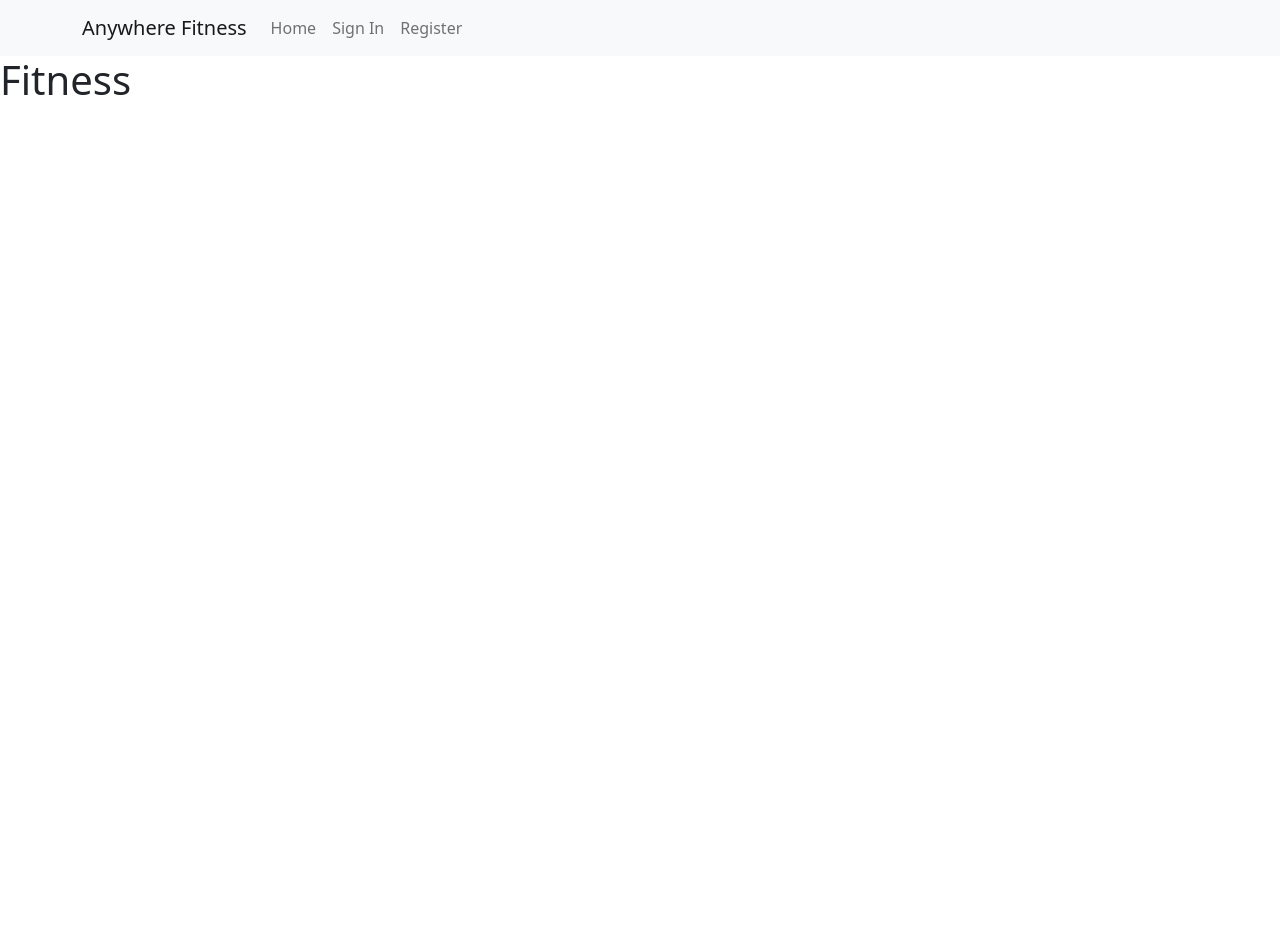
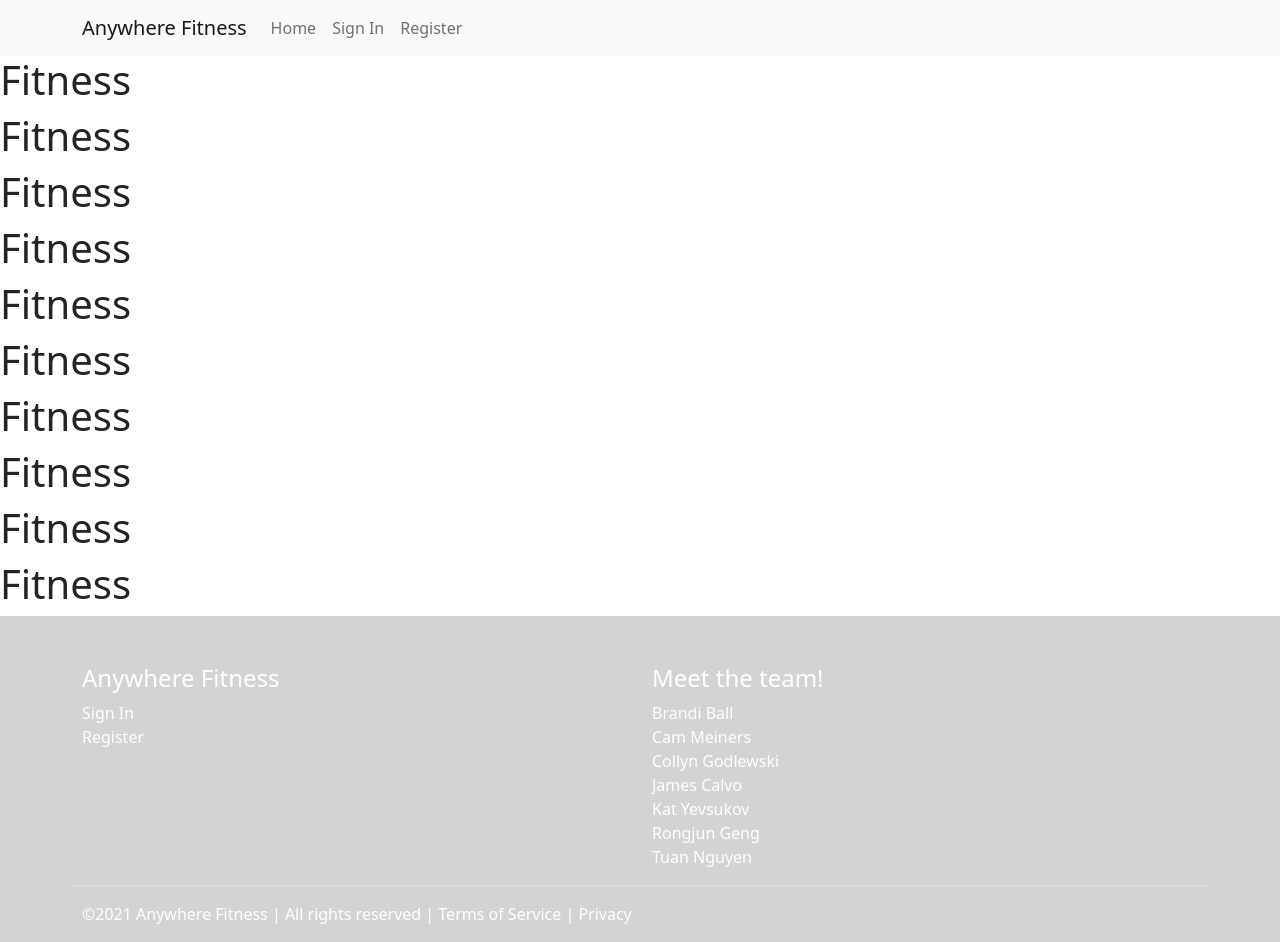
Before and after one commit to ft-anywhere-fitness-7/front-end, a React (Create React App) app in the folder front-end/: page / in a window 1280 px wide. Before the commit the page ends 800 px from the top, so only its background shows below. Built offline with nearby package versions, Linux system fonts and the light colour scheme.

Commit message:
added in the footer section with basic styles

```diff
--- a/front-end/src/App.js
+++ b/front-end/src/App.js
@@ -1,13 +1,28 @@
 import Header from "./components/Header";
-
+import Footer from "./components/Footer";
 
 
 function App() {
   return (
     <div className="App">
-      <Header />
+      <div className="content-wrap">
+     <div className="header-section"><Header /></div>
       <h1>Fitness</h1>
+      <h1>Fitness</h1>
+      <h1>Fitness</h1>
+      <h1>Fitness</h1>
+      <h1>Fitness</h1>
+      <h1>Fitness</h1>
+      <h1>Fitness</h1>
+      <h1>Fitness</h1>
+      <h1>Fitness</h1>
+      <h1>Fitness</h1>
+      </div>
+      <div className="footer-page">
+      <Footer/>
+      </div>
     </div>
+
   );
 }
 
--- /dev/null
+++ b/front-end/src/components/Footer.css
@@ -0,0 +1,10 @@
+.footer-section {
+    color: white;
+    background-color: lightgray;
+    padding-top: 3em;
+    position: relative;
+    bottom: 0;
+    width: 100%;
+    display: flex;
+    justify-content: baseline;
+}
--- a/front-end/src/components/Footer.js
+++ b/front-end/src/components/Footer.js
@@ -0,0 +1,42 @@
+import React from "react";
+import "./Footer.css";
+
+
+const Footer = () => {
+
+    return (
+        <div className="footer-section">
+            <div className="container">
+                <div className="row">
+                    <div className="col">
+                        <h4>Anywhere Fitness</h4>
+                        <ul className="list-unstyled">
+                            <li>Sign In</li>
+                            <li>Register</li>
+                        </ul>
+                    </div>
+                    <div className="col">
+                        <h4>Meet the team!</h4>
+                        <ul className="list-unstyled">
+                            <li>Brandi Ball</li>
+                            <li>Cam Meiners</li>
+                            <li>Collyn Godlewski</li>
+                            <li>James Calvo</li>
+                            <li>Kat Yevsukov</li>
+                            <li>Rongjun Geng</li>
+                            <li>Tuan Nguyen</li>
+                        </ul>
+                    </div>
+                    <hr />
+                    <div className="row">
+                        <p className="col-sm">
+                            &copy;{new Date().getFullYear()} Anywhere Fitness | All rights reserved | Terms of Service | Privacy
+                        </p>
+                    </div>
+                </div>
+            </div>
+        </div>
+    )
+}
+
+export default Footer;
--- a/front-end/src/index.css
+++ b/front-end/src/index.css
@@ -0,0 +1,3 @@
+.App {
+    text-align: center;
+}
```
